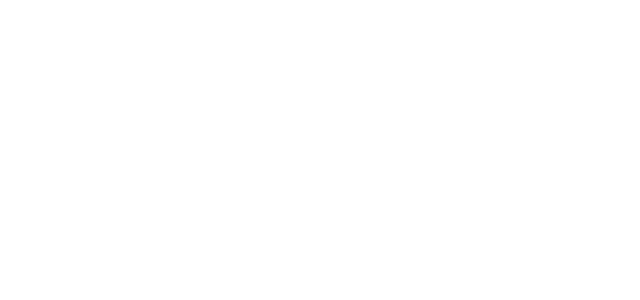
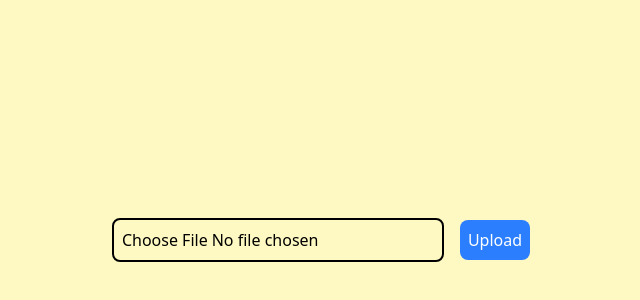
Before and after one commit to yrlwijesekara/e-commerce, a React (Vite) app in the folder frontend/: page /test in a window 1280 px wide. Before the commit this address had no page. Shown: the part 160-460 px from the top of the page, without its empty margins (319-959 px from the left). Built offline with nearby package versions, Linux system fonts and the light colour scheme.

Commit message:
add Test component for file upload functionality and integrate Supabase storage

```diff
--- a/frontend/package.json
+++ b/frontend/package.json
@@ -10,6 +10,7 @@
     "preview": "vite preview"
   },
   "dependencies": {
+    "@supabase/supabase-js": "^2.74.0",
     "@tailwindcss/vite": "^4.1.13",
     "axios": "^1.12.2",
     "react": "^19.1.1",
--- a/frontend/src/App.css
+++ b/frontend/src/App.css
@@ -0,0 +1,6 @@
+/*
+anon key= eyJhbGciOiJIUzI1NiIsInR5cCI6IkpXVCJ9.eyJpc3MiOiJzdXBhYmFzZSIsInJlZiI6InNwaWNpc2hla25xbGJvb2Fnb2FtIiwicm9sZSI6ImFub24iLCJpYXQiOjE3NTk5MTc4MTQsImV4cCI6MjA3NTQ5MzgxNH0.VHnkhBmO4vsT0Jb8YzzUKfQNySV57i-1_aKpRhkl0MM
+
+project url -
+
+*/
--- a/frontend/src/App.jsx
+++ b/frontend/src/App.jsx
@@ -5,6 +5,7 @@
 import LoginPage from "./pages/loginPage";
 import { Toaster } from "react-hot-toast";
 import RegisterPage from "./pages/registerPage";
+import Test from "./pages/test";
 
 
 function App() {
@@ -16,6 +17,7 @@
         <Route path="/admin/*" element={<AdminPage />} />
         <Route path="/login" element={<LoginPage />} />
         <Route path="/register" element={<RegisterPage />} />
+        <Route path="/test" element={<Test />} />
       </Routes>
     </BrowserRouter>
   );
--- /dev/null
+++ b/frontend/src/pages/test.jsx
@@ -0,0 +1,37 @@
+
+
+import { useState } from "react";
+import { createClient } from '@supabase/supabase-js';
+import toast from "react-hot-toast";
+import MediaUpload from "../utils/mediaupload";
+
+
+export default function Test() {
+    const [file, setFile] = useState(null);
+    const [loading, setLoading] = useState(false);
+
+    async function handleUpload() {
+       MediaUpload(file).then((url) => {
+            console.log("File uploaded successfully:", url);
+            toast.success("File uploaded successfully!");
+            setLoading(false);
+        }).catch((error) => {
+            console.error("Error uploading file:", error);
+            toast.error("Error uploading file: " + error);
+            setLoading(false);
+        });
+    }
+
+    return (
+        <div className="w-full h-screen bg-yellow-100 flex justify-center items-center">
+            <input type="file" onChange={(e) => setFile(e.target.files[0])} className="border-2 p-2 rounded-lg" />
+            <button
+                className="p-2 bg-blue-500 text-white rounded-lg ml-4"
+                onClick={handleUpload}
+                disabled={loading}
+            >
+                {loading ? "Uploading..." : "Upload"}
+            </button>
+        </div>
+    );
+}
--- /dev/null
+++ b/frontend/src/utils/mediaupload.jsx
@@ -0,0 +1,27 @@
+const supabaseUrl = 'https://spicisheknqlbooagoam.supabase.co';
+const key = "eyJhbGciOiJIUzI1NiIsInR5cCI6IkpXVCJ9.eyJpc3MiOiJzdXBhYmFzZSIsInJlZiI6InNwaWNpc2hla25xbGJvb2Fnb2FtIiwicm9sZSI6ImFub24iLCJpYXQiOjE3NTk5MTc4MTQsImV4cCI6MjA3NTQ5MzgxNH0.VHnkhBmO4vsT0Jb8YzzUKfQNySV57i-1_aKpRhkl0MM";
+
+import { createClient } from '@supabase/supabase-js';
+const supabase = createClient(supabaseUrl, key);
+export default function MediaUpload(file) {
+    return new Promise((resolve, reject) => {
+        if (!file) {
+            reject("Please select a file first");
+            return;
+        }
+        const timestamp = new Date().getTime();
+        const fileName = `${timestamp}-${file.name}`;
+        supabase.storage.from('images').upload(fileName, file, { cacheControl: '3600', upsert: false })
+            .then((response) => {
+                if (response.error) {
+                    reject("Error uploading file: " + response.error.message);
+                } else {
+                    const publicUrl = supabase.storage.from('images').getPublicUrl(fileName).data.publicUrl;
+                    resolve(publicUrl);
+                }
+            })
+            .catch((error) => {
+                reject("Error uploading file: " + error.message);
+            });
+    });
+}
```
Also changed, not shown: 2 other files (tests, documents, lock files or other folders).
